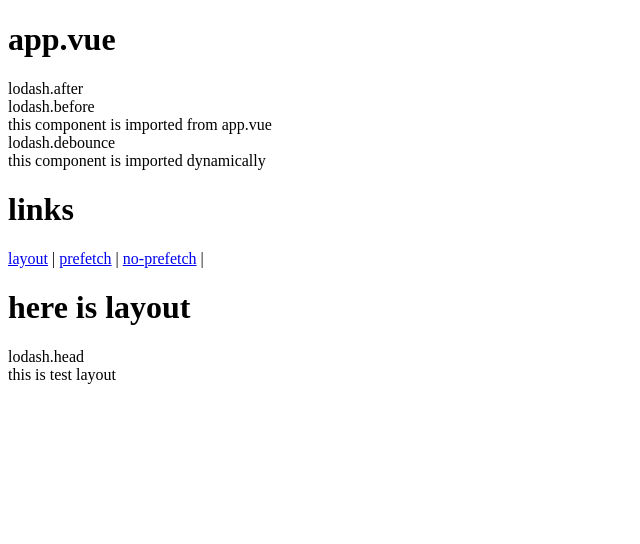
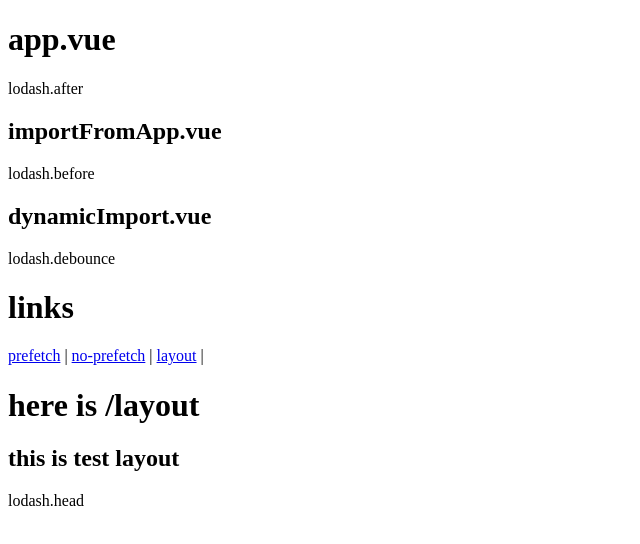
Before and after one commit to konkarin/nuxt-vite-pre-bundle, a Nuxt app: page /layout in a window 1280 px wide. Shown: the top 544 px of the page, without its empty margins (0-640 px from the left). Built offline with nearby package versions, Linux system fonts and the light colour scheme.

Commit message:
refactor

```diff
--- a/app.vue
+++ b/app.vue
@@ -24,11 +24,11 @@ const DynamicImport = defineAsyncComponent(
   <div>
     <h1>links</h1>
 
-    <nuxt-link to="/layout">layout</nuxt-link> |
-
     <nuxt-link to="/prefetch">prefetch</nuxt-link> |
 
     <nuxt-link to="/no-prefetch" no-prefetch>no-prefetch</nuxt-link> |
+
+    <nuxt-link to="/layout">layout</nuxt-link> |
   </div>
 
   <NuxtLayout>
--- a/components/dynamicImport.vue
+++ b/components/dynamicImport.vue
@@ -5,6 +5,6 @@ console.log(debounce.name);
 </script>
 
 <template>
+  <h2>dynamicImport.vue</h2>
   <div>lodash.debounce</div>
-  <div>this component is imported dynamically</div>
 </template>
--- a/components/importFromApp.vue
+++ b/components/importFromApp.vue
@@ -5,6 +5,6 @@ console.log(before.name);
 </script>
 
 <template>
+  <h2>importFromApp.vue</h2>
   <div>lodash.before</div>
-  <div>this component is imported from app.vue</div>
 </template>
--- a/layouts/test.vue
+++ b/layouts/test.vue
@@ -7,7 +7,7 @@ console.log(head.name);
 <template>
   <div>
     <slot />
+    <h2>this is test layout</h2>
     <div>lodash.head</div>
-    <div>this is test layout</div>
   </div>
 </template>
--- a/pages/index.vue
+++ b/pages/index.vue
@@ -5,6 +5,6 @@ console.log(every.name);
 </script>
 
 <template>
-  <h1>here is index</h1>
+  <h1>here is /</h1>
   <div>lodash.every</div>
 </template>
--- a/pages/layout.vue
+++ b/pages/layout.vue
@@ -5,5 +5,5 @@ definePageMeta({
 </script>
 
 <template>
-  <h1>here is layout</h1>
+  <h1>here is /layout</h1>
 </template>
--- a/pages/no-prefetch.vue
+++ b/pages/no-prefetch.vue
@@ -5,6 +5,6 @@ console.log(get.name);
 </script>
 
 <template>
-  <h1>here is no-prefetch</h1>
+  <h1>here is /no-prefetch</h1>
   <div>lodash.get</div>
 </template>
--- a/pages/prefetch.vue
+++ b/pages/prefetch.vue
@@ -5,6 +5,6 @@ console.log(flip.name);
 </script>
 
 <template>
-  <h1>here is prefetch</h1>
+  <h1>here is /prefetch</h1>
   <div>lodash.flip</div>
 </template>
```
